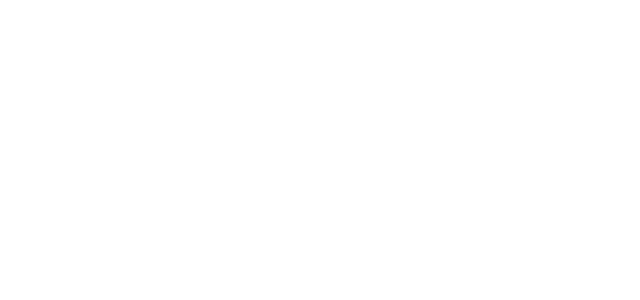
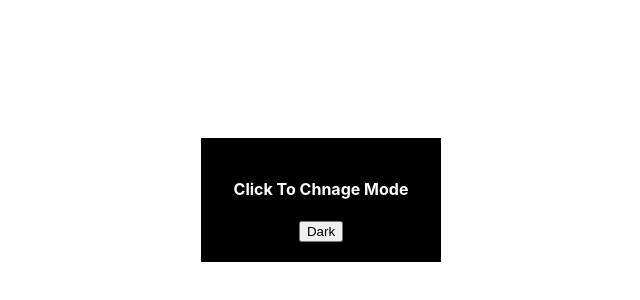
Before and after one commit to Kanth789/FirstReactAssignment, a React (Create React App) app in the folder react-ssignments/: page / in a window 1280 px wide. Shown: the part 118-418 px from the top of the page, without its empty margins (319-959 px from the left). Built offline with nearby package versions, Linux system fonts and the light colour scheme.

Commit message:
light and dark mode commit

```diff
--- a/react-ssignments/src/App.css
+++ b/react-ssignments/src/App.css
@@ -36,3 +36,35 @@
     transform: rotate(360deg);
   }
 }
+.main-conatiner{
+  display: flex;
+  flex-direction:column ;
+  align-items: center;
+  justify-content: center;
+}
+.dark-main{
+  background-color: black;
+  width: 200px;
+  padding: 20px;
+  margin-top: 20%;
+}
+.dark-heading{
+  color: white;
+  text-align: center;
+}
+.main{
+  background-color: white;
+  width: 200px;
+  border: 1px solid black;
+  margin-top: 20%;
+  padding: 20px;
+
+}
+.heading{
+  color: black;
+  text-align: center;
+}
+button{
+  display: block;
+  margin: auto;
+}
--- a/react-ssignments/src/App.js
+++ b/react-ssignments/src/App.js
@@ -1,11 +1,9 @@
 import logo from './logo.svg';
 import './App.css';
-
+import Mode from './components/Light/Mode';
 function App() {
   return (
-    <div className="App">
-
-    </div>
+   <Mode/>
   );
 }
 
--- /dev/null
+++ b/react-ssignments/src/components/Light/Mode.js
@@ -0,0 +1,30 @@
+import { Component } from "react";
+
+class Mode extends Component{
+    state = {light:false}
+    ColorChange=() =>{
+        this.setState((prevState)=>({light:!prevState.light}))
+
+    }
+    renderColor = () =>{
+        const {light} = this.state
+        if(light === true)
+        {
+            return <button className="button" onClick={this.ColorChange}> Light</button>
+        }else{
+           return  <button className="button" onClick={this.ColorChange}>Dark</button>
+        }
+    }
+    render(){
+        return(
+            <div className="main-conatiner">
+                <div className={this.state.light=== true?"main":"dark-main"}>
+                    <h4 className={this.state.light=== true?"heading":"dark-heading"}>Click To Chnage Mode</h4>
+                    {this.renderColor()}
+                </div>
+            </div>
+        )
+    }
+}
+
+export default Mode
```
